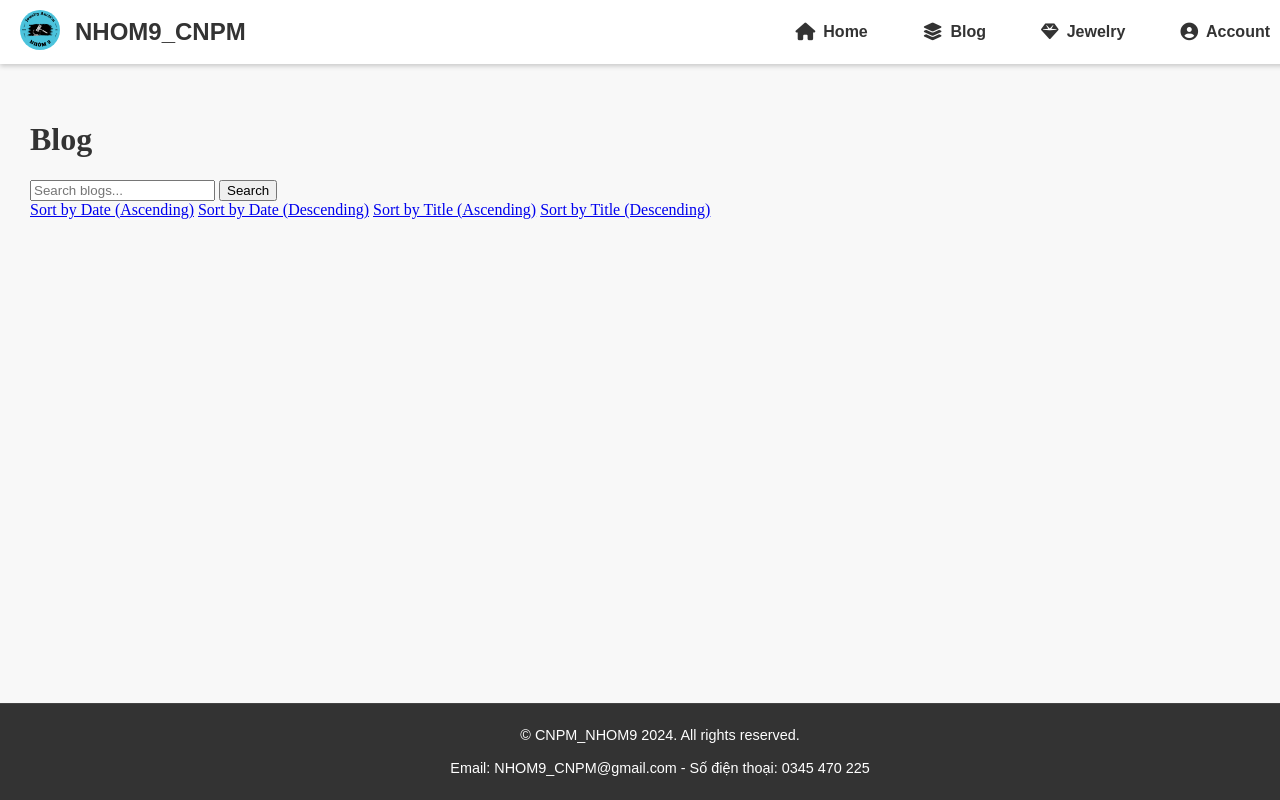
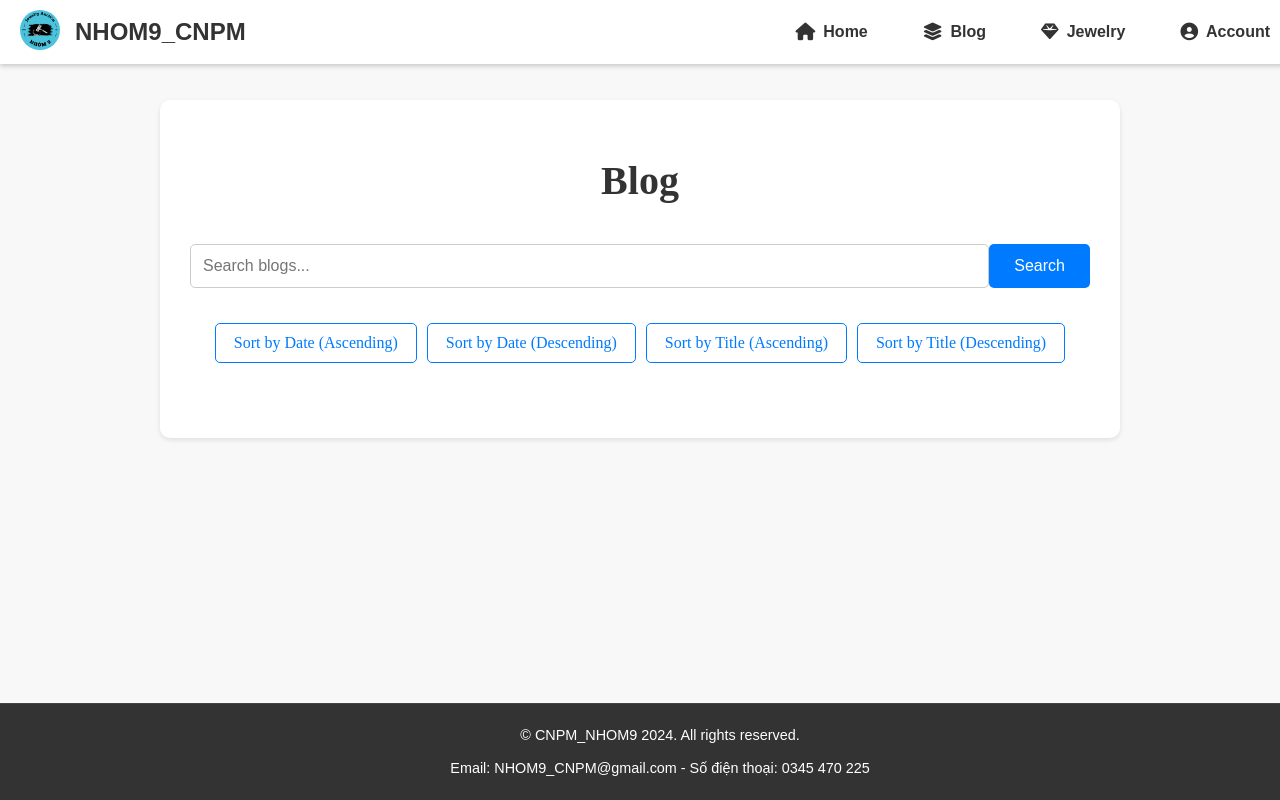
Before and after one commit to PeHatHat/Nhom9_CNPM, a Django app: page /blog/ in a window 1280 px wide. Run offline with Django 5.2, Linux system fonts and the light colour scheme; data that the repository does not hold is empty; some libraries are stand-ins or nearby versions.

Commit message:
update css blog

```diff
--- a/jewelry_auction/static/css/blog/blog_list.css
+++ b/jewelry_auction/static/css/blog/blog_list.css
@@ -0,0 +1,105 @@
+/* static/css/blog/blog_list.css */
+
+.blog-container {
+  width: 90%;
+  max-width: 900px;
+  margin: auto;
+  overflow: hidden;
+  padding: 30px; /* Tăng padding */
+  background-color: white;
+  box-shadow: 0 2px 5px rgba(0, 0, 0, 0.1);
+  border-radius: 10px;
+}
+
+.blog-container h1 {
+  color: #333;
+  text-align: center;
+  margin-bottom: 40px; /* Tăng margin bottom */
+  font-size: 2.5em;
+  font-weight: bold;
+}
+
+.blog-search-form {
+  display: flex;
+  margin-bottom: 30px; /* Giữ nguyên margin bottom */
+}
+
+.blog-search-form input[type="text"] {
+  flex-grow: 1;
+  padding: 12px;
+  border: 1px solid #ccc;
+  border-radius: 5px;
+  font-size: 1em;
+}
+
+.blog-search-form button[type="submit"] {
+  padding: 12px 25px;
+  background-color: #007bff;
+  color: #fff;
+  border: none;
+  border-radius: 5px;
+  cursor: pointer;
+  font-size: 1em;
+  transition: background-color 0.3s ease;
+}
+
+.blog-search-form button[type="submit"]:hover {
+  background-color: #0056b3;
+}
+
+.blog-sort-links {
+  margin-bottom: 40px; /* Tăng margin bottom */
+  text-align: center;
+  display: flex; /* Sử dụng flexbox */
+  justify-content: center; /* Căn giữa các nút */
+  flex-wrap: wrap; /* Cho phép các nút xuống hàng */
+}
+
+.blog-sort-links a {
+  margin: 5px; /* Thêm khoảng cách giữa các nút */
+  text-decoration: none;
+  color: #007bff;
+  padding: 10px 18px;
+  border: 1px solid #007bff;
+  border-radius: 5px;
+  transition: all 0.3s ease;
+  white-space: nowrap; /* Không để text bị wrap xuống dòng */
+}
+
+.blog-sort-links a:hover {
+  background-color: #007bff;
+  color: #fff;
+}
+
+.blog-list {
+  list-style: none;
+  padding: 0;
+}
+
+.blog-post {
+  background-color: #fff;
+  margin-bottom: 25px;
+  border-radius: 10px;
+  box-shadow: 0 2px 5px rgba(0, 0, 0, 0.1);
+  padding: 25px;
+  transition: transform 0.2s ease, box-shadow 0.2s ease;
+}
+
+.blog-post:hover {
+  transform: translateY(-3px);
+  box-shadow: 0 4px 8px rgba(0, 0, 0, 0.15);
+}
+
+.blog-post a {
+  text-decoration: none;
+  color: #333;
+  font-size: 1.3em;
+  font-weight: bold;
+  display: block;
+  margin-bottom: 12px;
+}
+
+.blog-publication-date {
+  color: #555;
+  font-size: 0.9em;
+}
--- a/jewelry_auction/templates/base.html
+++ b/jewelry_auction/templates/base.html
@@ -263,12 +263,13 @@ footer a:hover {
             <li class="dropdown">
               <a href="#" class="dropbtn"><i class="fas fa-layer-group"></i> Blog</a>
               <div class="dropdown-content">
+                  <a href="{% url 'blog-list' %}">Blog-List</a>
                 {% if user.is_authenticated %}
                   {% if user.role == 'MEMBER' or user.role == 'STAFF' %}
                     <a href="{% url 'blog-create' %}">Create Blog</a>
                   {% endif %}
                   {% if user.role == 'ADMIN' or user.role == 'MANAGER' %}
-                  <a href="{% url 'blog-create' %}">Create Blog</a>
+                    <a href="{% url 'blog-create' %}">Create Blog</a>
                     <a href="{% url 'blog-pending-list' %}">Pending Blogs</a>
                   {% endif %}
                 {% endif %}
--- a/jewelry_auction/templates/blog/blog_list.html
+++ b/jewelry_auction/templates/blog/blog_list.html
@@ -6,28 +6,28 @@
 {% endblock %}
 
 {% block content %}
+<div class="blog-container">
     <h1>Blog</h1>
 
-  <form method="get">
+    <form class="blog-search-form" method="get">
         <input type="text" name="search" placeholder="Search blogs...">
         <button type="submit">Search</button>
     </form>
 
+    <div class="blog-sort-links">
         <a href="?ordering=publication_date">Sort by Date (Ascending)</a>
         <a href="?ordering=-publication_date">Sort by Date (Descending)</a>
         <a href="?ordering=title">Sort by Title (Ascending)</a>
         <a href="?ordering=-title">Sort by Title (Descending)</a>
+    </div>
 
-  <ul>
+    <ul class="blog-list">
         {% for blog in blogs %}
-          <li>
-              <a href="{% url 'blog-detail' blog.pk %}">{{ blog.title }}</a> by {{ blog.author.username }}
-              {% if user.is_authenticated and user.role == 'MANAGER' %}
-                  - {{ blog.status }}
-              {% elif user.is_authenticated and user.role == 'ADMIN' %}
-                  - {{ blog.status }}
-              {% endif %}
+        <li class="blog-post">
+            <a href="{% url 'blog-detail' blog.pk %}">{{ blog.title }}</a>
+            <p class="blog-publication-date">{{ blog.publication_date }}</p>
         </li>
         {% endfor %}
     </ul>
+</div>
 {% endblock %}
```
Also changed, not shown: jewelry_auction/static/css/blog/blog_detail.css (+32 -78 lines), jewelry_auction/templates/blog/blog_detail.html (+8 -4 lines). Lines whose indentation alone changed are shown as unchanged.
